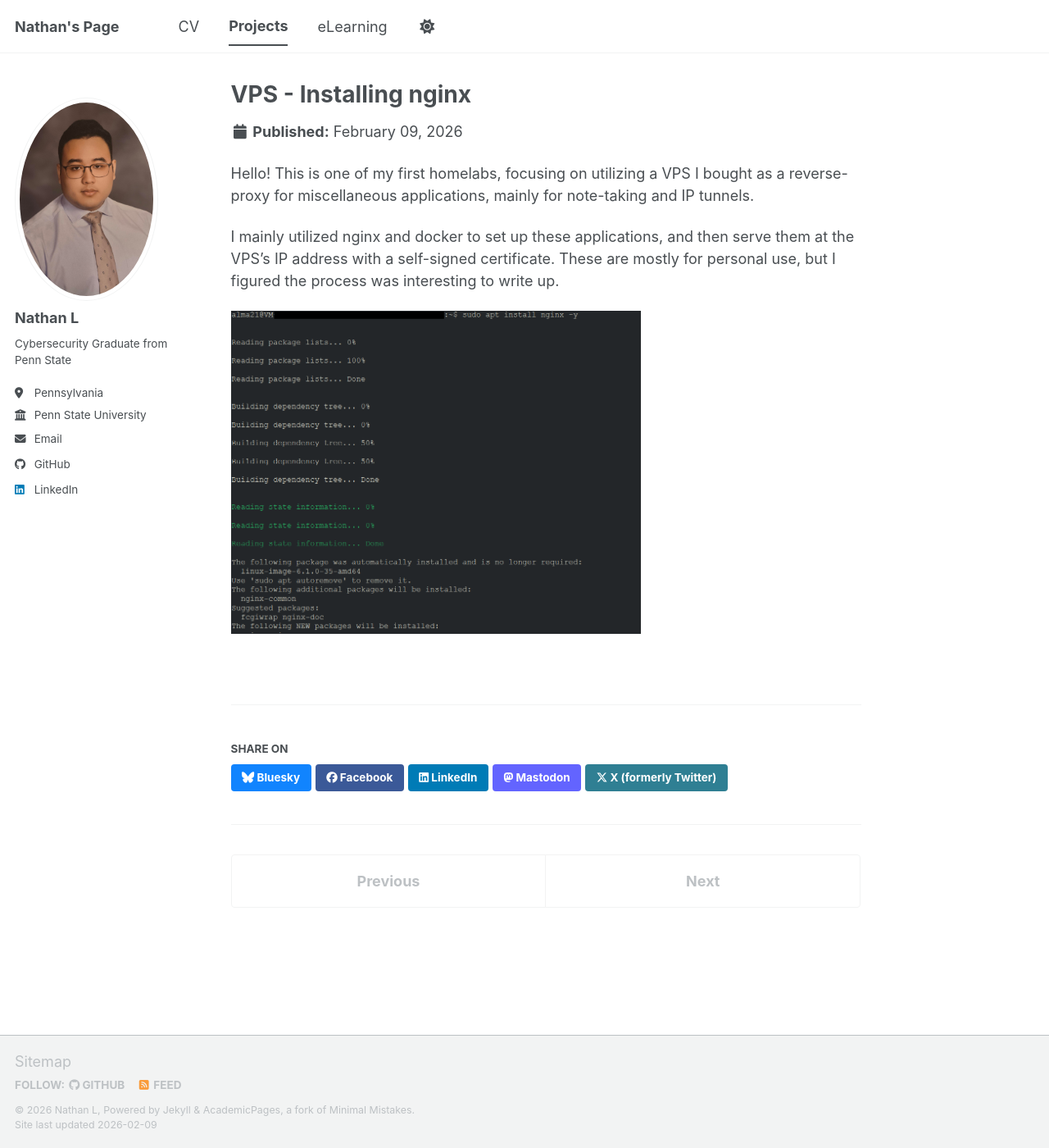
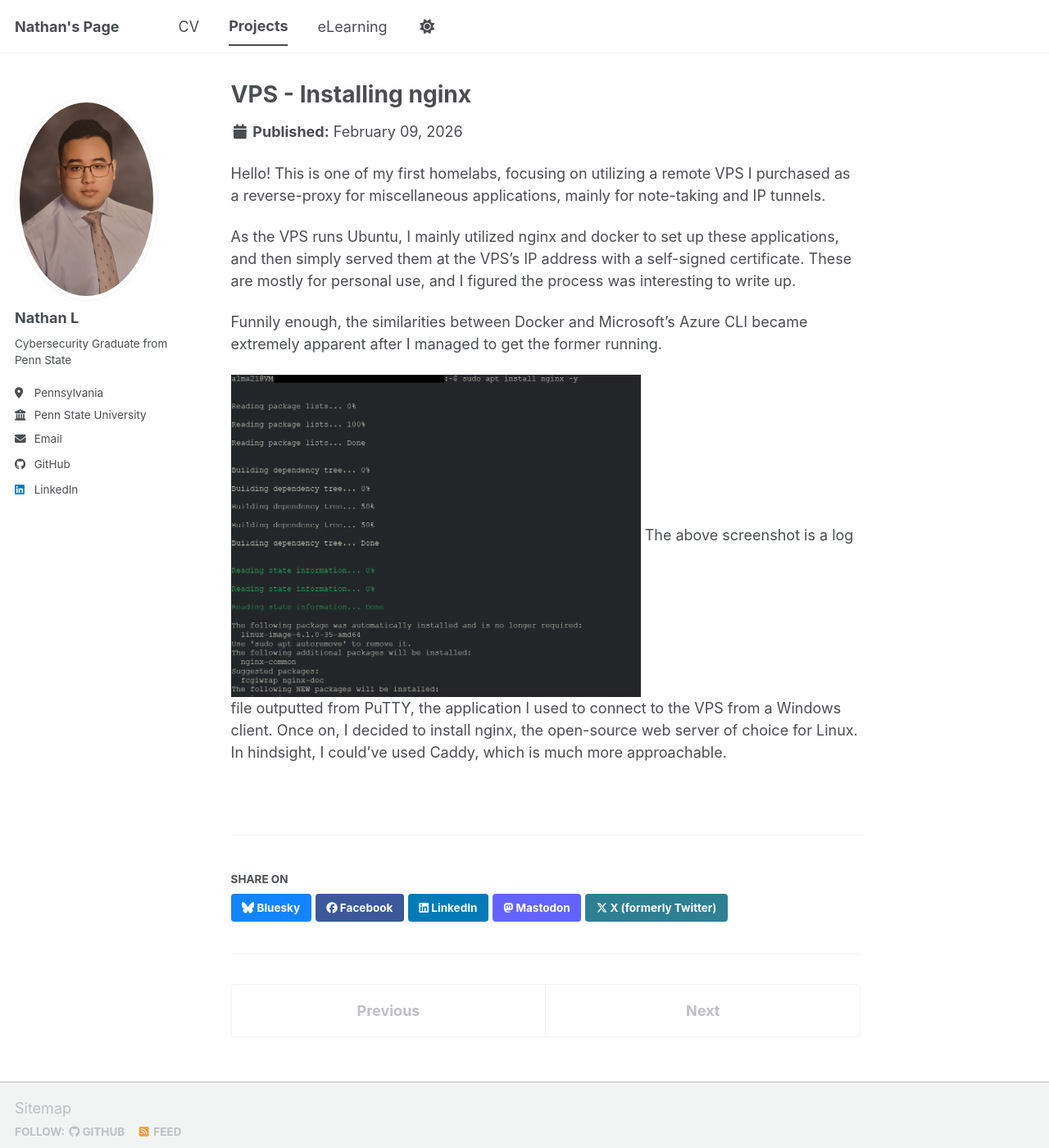
Before and after one commit to d-nl/d-nl.github.io, a Jekyll site: the page built from _portfolio/portfolio-1.md, in a window 1280 px wide and 1400 px high. Shown: the whole window at 82% size. Built offline with Jekyll 4.4.1, drawn with Linux system fonts in a browser that asks for light colours; a script bundle is joined from its source files by our own code; library files that are not in the unit come from our copies.

Commit message:
Update portfolio-1.md

```diff
--- a/_portfolio/portfolio-1.md
+++ b/_portfolio/portfolio-1.md
@@ -4,8 +4,11 @@
 collection: VPS
 ---
 
-Hello! This is one of my first homelabs, focusing on utilizing a VPS I bought as a reverse-proxy for miscellaneous applications, mainly for note-taking and IP tunnels.
+Hello! This is one of my first homelabs, focusing on utilizing a remote VPS I purchased as a reverse-proxy for miscellaneous applications, mainly for note-taking and IP tunnels.
 
-I mainly utilized nginx and docker to set up these applications, and then serve them at the VPS's IP address with a self-signed certificate. These are mostly for personal use, but I figured the process was interesting to write up.
+As the VPS runs Ubuntu, I mainly utilized nginx and docker to set up these applications, and then simply served them at the VPS's IP address with a self-signed certificate. These are mostly for personal use, and I figured the process was interesting to write up.
+
+Funnily enough, the similarities between Docker and Microsoft's Azure CLI became extremely apparent after I managed to get the former running.
 
 ![Screenshot of me installing nginx on the VPS](/images/nginx1.png){: width="500px" height=auto}
+The above screenshot is a log file outputted from PuTTY, the application I used to connect to the VPS from a Windows client. Once on, I decided to install nginx, the open-source web server of choice for Linux. In hindsight, I could've used Caddy, which is much more approachable.
```
